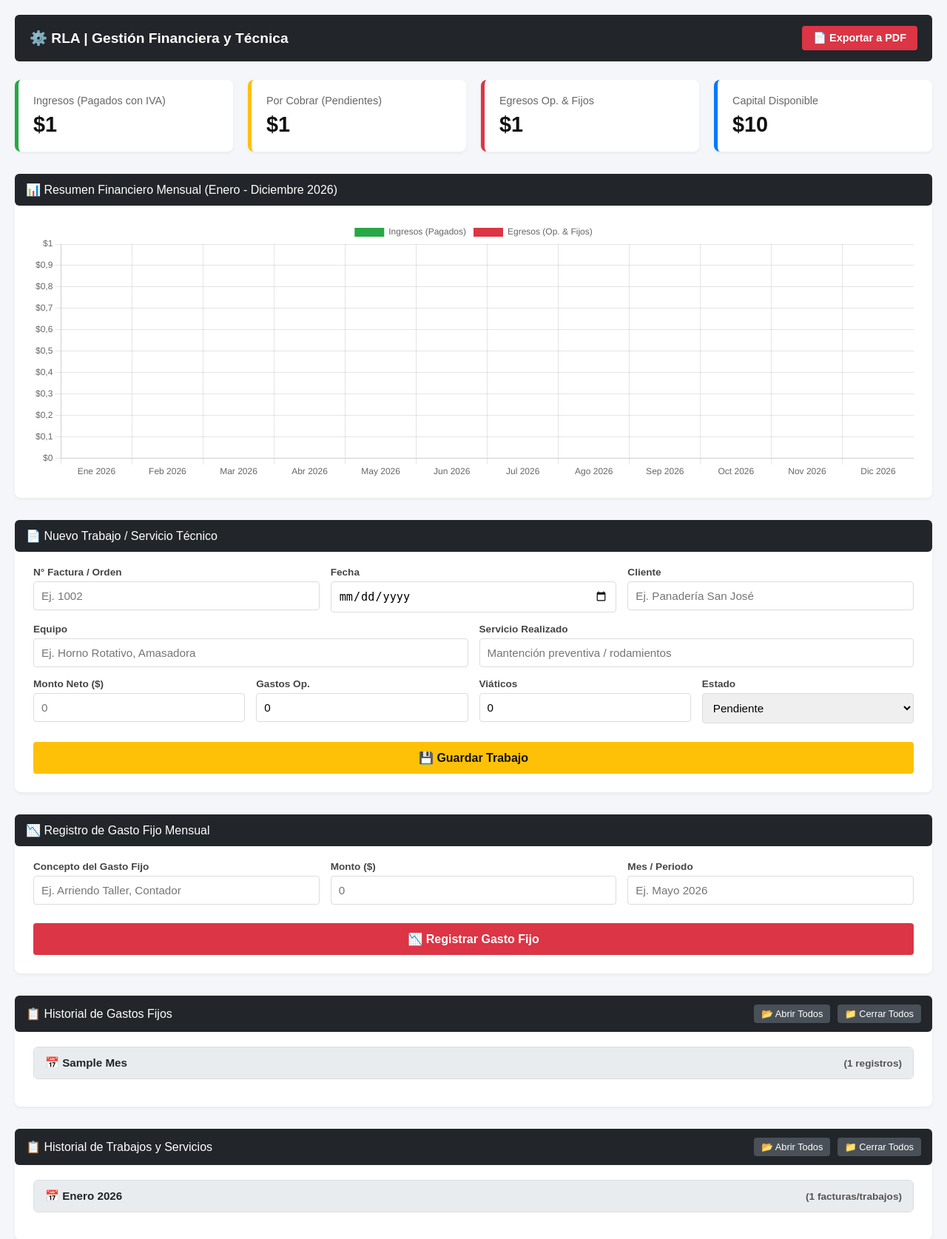
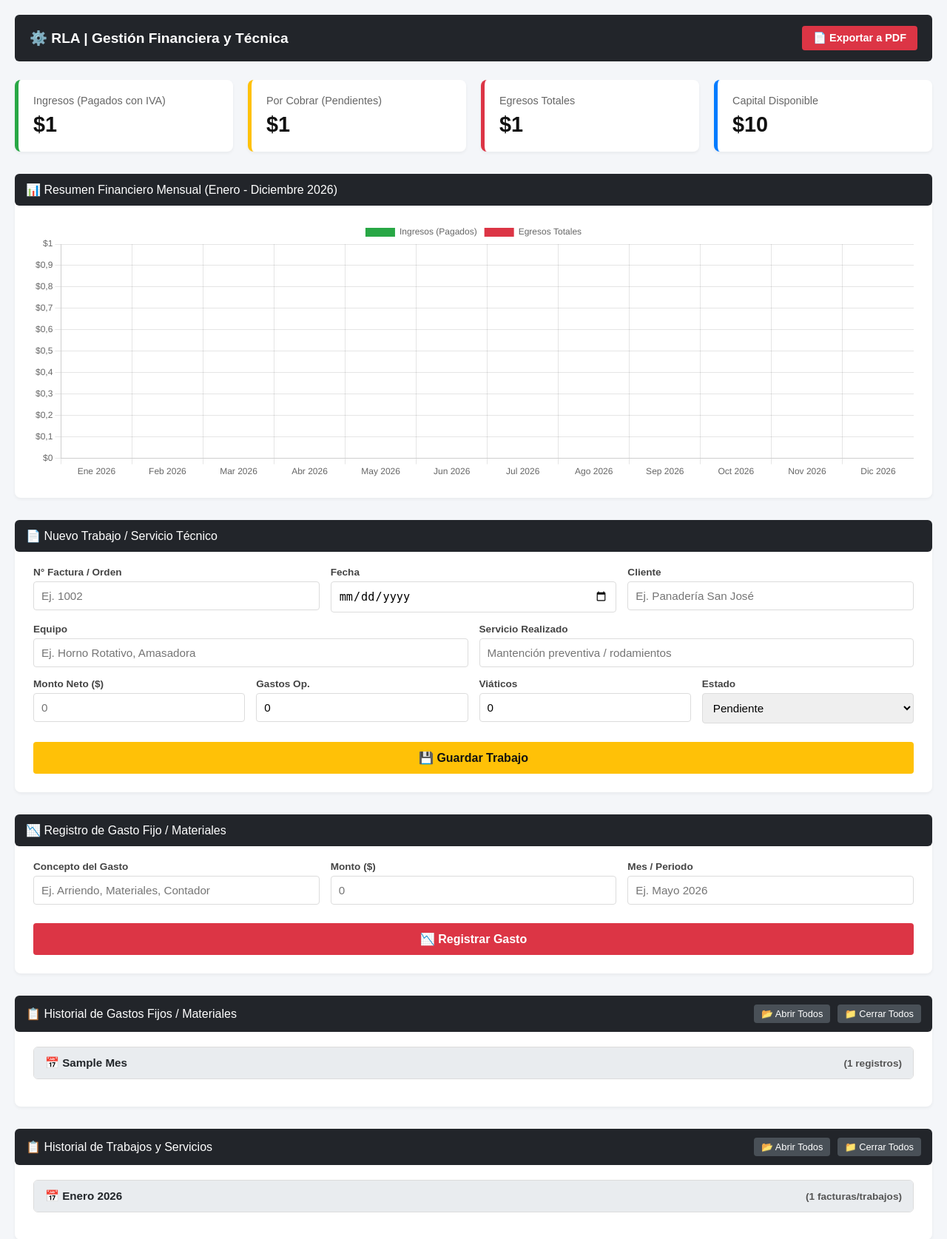
Before and after one commit to hriosinostroza-RLA/RLA-gesti-n-financiera, a Flask app: template templates/index.html in a window 1280 px wide. Shown: the top 1675 px of the page at 74% size. Run offline with Flask 3, Linux system fonts and the light colour scheme; the template is opened without the code that fills it: most values are stand-ins (such as "Sample title", 1, 10 or a date in 2020).

Commit message:
Update index.html

```diff
--- a/templates/index.html
+++ b/templates/index.html
@@ -238,7 +238,7 @@
             <div class="card-value">{{ total_pendientes | clp }}</div>
         </div>
         <div class="card red">
-            <div class="card-title">Egresos Op. & Fijos</div>
+            <div class="card-title">Egresos Totales</div>
             <div class="card-value">{{ total_egresos | clp }}</div>
         </div>
         <div class="card blue">
@@ -310,12 +310,12 @@
 
     <!-- Formulario: Gasto Fijo -->
     <div class="section-box">
-        <div class="section-title"><span>📉 Registro de Gasto Fijo Mensual</span></div>
+        <div class="section-title"><span>📉 Registro de Gasto Fijo / Materiales</span></div>
         <form action="/agregar_gasto" method="POST">
             <div class="form-grid">
                 <div class="form-group">
-                    <label>Concepto del Gasto Fijo</label>
-                    <input type="text" name="concepto" placeholder="Ej. Arriendo Taller, Contador" required>
+                    <label>Concepto del Gasto</label>
+                    <input type="text" name="concepto" placeholder="Ej. Arriendo, Materiales, Contador" required>
                 </div>
                 <div class="form-group">
                     <label>Monto ($)</label>
@@ -326,14 +326,14 @@
                     <input type="text" name="periodo" placeholder="Ej. Mayo 2026" required>
                 </div>
             </div>
-            <button type="submit" class="btn-submit red-btn">📉 Registrar Gasto Fijo</button>
+            <button type="submit" class="btn-submit red-btn">📉 Registrar Gasto</button>
         </form>
     </div>
 
     <!-- Historial de Gastos Fijos -->
     <div class="section-box">
         <div class="section-title">
-            <span>📋 Historial de Gastos Fijos</span>
+            <span>📋 Historial de Gastos Fijos / Materiales</span>
             <div>
                 <button type="button" class="btn-control" onclick="toggleAcordeones('gastos', true)">📂 Abrir Todos</button>
                 <button type="button" class="btn-control" onclick="toggleAcordeones('gastos', false)">📁 Cerrar Todos</button>
@@ -441,6 +441,8 @@
                                 <th>Neto</th>
                                 <th>IVA (19%)</th>
                                 <th>Total Bruto</th>
+                                <th>Gastos Op.</th>
+                                <th>Viáticos</th>
                                 <th>Estado</th>
                                 <th>Acciones</th>
                             </tr>
@@ -455,6 +457,8 @@
                                 <td>{{ item.neto | clp }}</td>
                                 <td>{{ item.iva | clp }}</td>
                                 <td><strong>{{ item.total_bruto | clp }}</strong></td>
+                                <td>{{ (item.gastos_op or 0) | clp }}</td>
+                                <td>{{ (item.viaticos or 0) | clp }}</td>
                                 <td>{{ item.estado }}</td>
                                 <td>
                                     {% if item.estado != 'Pagado' and item.estado != 'Completado' %}
@@ -501,7 +505,7 @@
             {
                 fecha: "{{ item.fecha }}",
                 ingreso: {% if item.estado | lower in ['pagado', 'completado'] %}{{ item.total_bruto }}{% else %}0{% endif %},
-                egreso: {{ item.gastos_op or 0 }}
+                egreso: {{ (item.gastos_op or 0) + (item.viaticos or 0) }}
             },
         {% endfor %}
     ];
@@ -584,7 +588,7 @@
                     borderRadius: 4
                 },
                 {
-                    label: 'Egresos (Op. & Fijos)',
+                    label: 'Egresos Totales',
                     data: dataEgresos,
                     backgroundColor: '#dc3545',
                     borderRadius: 4
```
